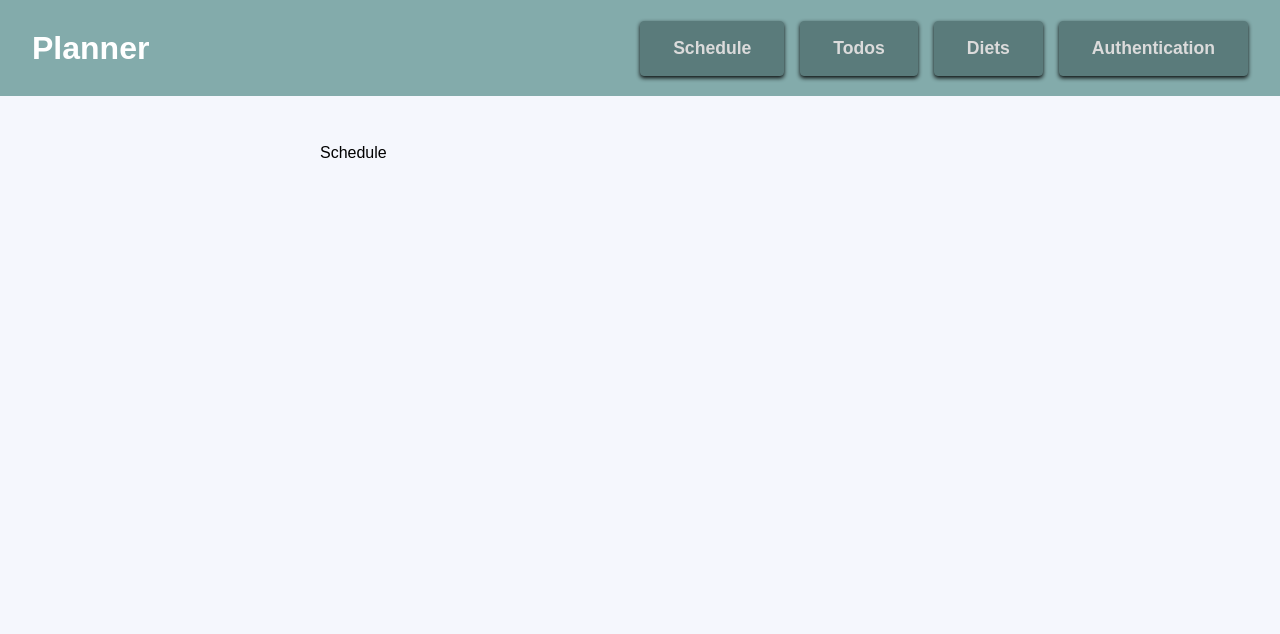
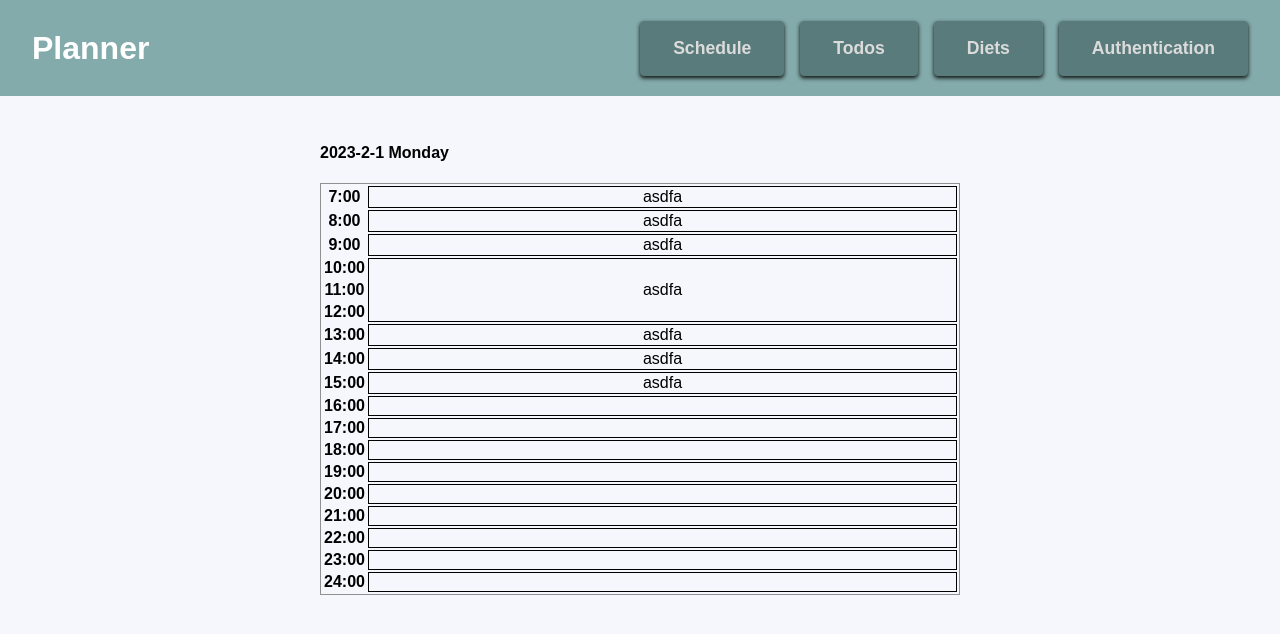
Before and after one commit to jeehee1/todos-react-app, a React (Create React App) app: page /schedule in a window 1280 px wide. Shown: the top 634 px of the page. Built offline with nearby package versions, Linux system fonts and the light colour scheme.

Commit message:
create DailySchedule component for displaying schedule

```diff
--- /dev/null
+++ b/src/components/schedule/DailySchedule.js
@@ -0,0 +1,103 @@
+import classes from "./DailySchedule.module.css";
+import { Fragment } from "react";
+
+const DailySchedule = () => {
+  const timeList = [];
+  let time;
+  for (let i = 0; i < 24; i++) {
+    timeList.push(
+      <p>
+        {i < 9
+          ? `0${i}:00 ~ 0${i + 1}:00`
+          : i === 9
+          ? `0${i}:00 ~ ${i + 1}:00`
+          : `${i}:00 ~ ${i + 1}:00`}
+      </p>
+    );
+  }
+
+  return (
+    <Fragment>
+      <h4>2023-2-1 Monday</h4>
+      <div className={classes.schedule}>
+        {/* <div className={classes.time}>{timeList}</div> */}
+        <table>
+          <tbody className={classes.schedule}>
+            <tr>
+              <th>7:00</th>
+              <td>asdfa</td>
+            </tr>
+            <tr>
+              <th>8:00</th>
+              <td>asdfa</td>
+            </tr>
+            <tr>
+              <th>9:00</th>
+              <td>asdfa</td>
+            </tr>
+            <tr>
+              <th>10:00</th>
+              <td rowSpan="3">asdfa</td>
+            </tr>
+            <tr>
+              <th>11:00</th>
+            </tr>
+            <tr>
+              <th>12:00</th>
+            </tr>
+            <tr>
+              <th>13:00</th>
+              <td>asdfa</td>
+            </tr>
+            <tr>
+              <th>14:00</th>
+              <td>asdfa</td>
+            </tr>
+            <tr>
+              <th>15:00</th>
+              <td>asdfa</td>
+            </tr>
+            <tr>
+              <th>16:00</th>
+              <td></td>
+            </tr>
+            <tr>
+              <th>17:00</th>
+              <td></td>
+            </tr>
+            <tr>
+              <th>18:00</th>
+              <td></td>
+            </tr>
+            <tr>
+              <th>19:00</th>
+              <td></td>
+            </tr>
+            <tr>
+              <th>20:00</th>
+              <td></td>
+            </tr>
+            <tr>
+              <th>21:00</th>
+              <td></td>
+            </tr>
+            <tr>
+              <th>22:00</th>
+              <td></td>
+            </tr>
+            <tr>
+              <th>23:00</th>
+              <td></td>
+            </tr>
+            <tr>
+              <th>24:00</th>
+              <td></td>
+            </tr>
+          </tbody>
+        </table>
+      </div>
+    </Fragment>
+  );
+};
+
+export default DailySchedule;
--- /dev/null
+++ b/src/components/schedule/DailySchedule.module.css
@@ -0,0 +1,25 @@
+.schedule {
+    border: 1px solid #909090;
+    text-align: center;
+}
+
+.schedule td {
+    border: 1px solid black;
+    width: 100%;
+}
+
+.time {
+    width: 20%
+}
+
+.time p{
+    border: 1px solid #909090;
+    margin: 0;
+    text-align: center;
+}
+
+.list {
+    width: 80%;
+    border: 1px solid #909090;
+}
+/*  */
--- /dev/null
+++ b/src/components/schedule/SearchSchedule.js
@@ -0,0 +1,5 @@
+const SearchSchedule = () => {
+
+}
+
+export default SearchSchedule;
--- a/src/pages/Schedule.js
+++ b/src/pages/Schedule.js
@@ -1,5 +1,7 @@
+import DailySchedule from "../components/schedule/DailySchedule";
+
 const Schedule = () => {
-    return <p>Schedule</p>
+    return <DailySchedule/>
 }
 
 export default Schedule;
```
Also changed, not shown: src/components/schedule/UpdateSchedule.js (added).
